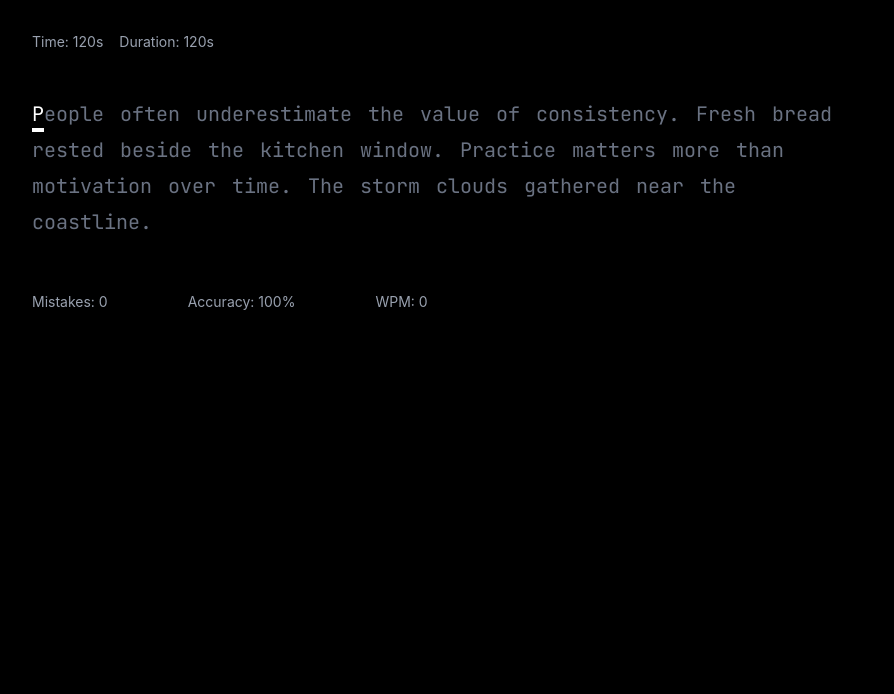
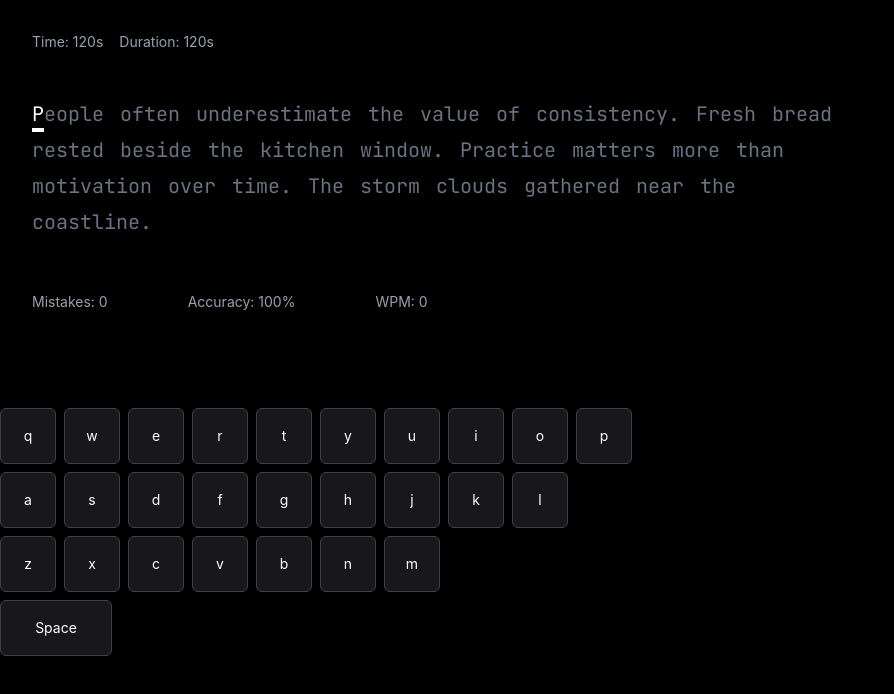
Before and after one commit to yowger/speed-typer, a React (Vite) app: page / in a window 1280 px wide. Shown: the top 694 px of the page, without its empty margins (0-894 px from the left). Built offline with nearby package versions, Linux system fonts and the light colour scheme; no server answers.

Commit message:
added keyboard activity v1

```diff
--- a/src/App.tsx
+++ b/src/App.tsx
@@ -5,6 +5,7 @@ import { useTypingEngine } from "./core/engine/hooks/useTypingEngine"
 import { useTypingSounds } from "./core/sounds/hooks/useTypingSounds"
 import { createSentenceGenerator } from "./features/word/utils/sentenceGenerator"
 import { getWordChars } from "./features/word/utils/utils"
+import { Keyboard } from "./features/typing/components/Keyboard"
 
 const SPACE = "\u00A0"
 
@@ -56,7 +57,7 @@ export default function App() {
     let globalIndex = 0
 
     return (
-        <div className="flex min-h-screen bg-black text-white">
+        <div className="flex flex-col gap-24 min-h-screen bg-black text-white">
             <div className="mt-8 max-w-4xl">
                 <div className="px-8 text-sm text-gray-400 mb-4 flex gap-4">
                     <span>Time: {remainingTime}s</span>
@@ -132,6 +133,8 @@ export default function App() {
                     <div className="px-8 text-sm text-gray-400">WPM: {wpm}</div>
                 </div>
             </div>
+
+            <Keyboard lastInput={lastInput} />
         </div>
     )
 }
--- /dev/null
+++ b/src/features/typing/components/Keyboard.tsx
@@ -0,0 +1,67 @@
+import { useEffect, useState } from "react"
+
+import { KeyboardKey } from "./KeyboardKey"
+import { KEYBOARD_ROWS } from "./keyBoardLayout"
+
+type KeyState = "active" | "correct" | "incorrect"
+
+type LastInput = {
+    key: string
+    status: KeyState
+} | null
+
+type KeyboardProps = {
+    lastInput?: LastInput
+}
+
+type ActiveKey = {
+    key: string
+    state: KeyState
+} | null
+
+export function Keyboard({ lastInput }: KeyboardProps) {
+    const [activeKey, setActiveKey] = useState<ActiveKey>(null)
+
+    useEffect(() => {
+        function setKeys() {
+            if (!lastInput) return
+
+            setActiveKey({
+                key: lastInput.key.toLowerCase(),
+                state: lastInput.status,
+            })
+        }
+
+        setKeys()
+
+        const timeout = setTimeout(() => {
+            setActiveKey(null)
+        }, 150)
+
+        return () => clearTimeout(timeout)
+    }, [lastInput])
+
+    return (
+        <div className="flex flex-col gap-2">
+            {KEYBOARD_ROWS.map((row, rowIndex) => (
+                <div key={rowIndex} className="flex gap-2">
+                    {row.map((item) => {
+                        const isActive =
+                            activeKey?.key === item.key.toLowerCase()
+
+                        const state = isActive ? activeKey.state : undefined
+
+                        return (
+                            <KeyboardKey
+                                key={item.key}
+                                label={item.label ?? item.key}
+                                state={state}
+                                wide={item.wide}
+                            />
+                        )
+                    })}
+                </div>
+            ))}
+        </div>
+    )
+}
--- /dev/null
+++ b/src/features/typing/components/KeyboardKey.tsx
@@ -0,0 +1,42 @@
+import { cn } from "../../../utils/cn"
+
+type KeyboardKeyState = "idle" | "active" | "correct" | "incorrect"
+
+type KeyboardKeyProps = {
+    label: string
+    shiftLabel?: string
+    state?: KeyboardKeyState
+    wide?: boolean
+}
+
+export function KeyboardKey({
+    label,
+    shiftLabel,
+    state = "idle",
+    wide,
+}: KeyboardKeyProps) {
+    return (
+        <div
+            className={cn(
+                "flex h-14 items-center justify-center rounded-md border transition-all duration-75 ease-out",
+                wide ? "w-28" : "w-14",
+                state === "idle" && "bg-zinc-900 border-zinc-700",
+                state === "active" && "scale-95 bg-gray-700 border-gray-500",
+                state === "correct" &&
+                    "scale-95 bg-green-600/30 border-green-500 text-green-200",
+                state === "incorrect" &&
+                    "scale-95 bg-red-600/30 border-red-500 text-red-200",
+            )}
+        >
+            <div className="flex flex-col items-center justify-center text-sm">
+                {shiftLabel && (
+                    <span className="text-[10px] text-gray-400">
+                        {shiftLabel}
+                    </span>
+                )}
+
+                <span>{label}</span>
+            </div>
+        </div>
+    )
+}
--- /dev/null
+++ b/src/features/typing/components/keyBoardLayout.ts
@@ -0,0 +1,47 @@
+export type KeyboardKeyItem = {
+    key: string
+    label?: string
+    wide?: boolean
+}
+
+export const KEYBOARD_ROWS: KeyboardKeyItem[][] = [
+    [
+        { key: "q" },
+        { key: "w" },
+        { key: "e" },
+        { key: "r" },
+        { key: "t" },
+        { key: "y" },
+        { key: "u" },
+        { key: "i" },
+        { key: "o" },
+        { key: "p" },
+    ],
+    [
+        { key: "a" },
+        { key: "s" },
+        { key: "d" },
+        { key: "f" },
+        { key: "g" },
+        { key: "h" },
+        { key: "j" },
+        { key: "k" },
+        { key: "l" },
+    ],
+    [
+        { key: "z" },
+        { key: "x" },
+        { key: "c" },
+        { key: "v" },
+        { key: "b" },
+        { key: "n" },
+        { key: "m" },
+    ],
+    [
+        {
+            key: " ",
+            label: "Space",
+            wide: true,
+        },
+    ],
+]
```
